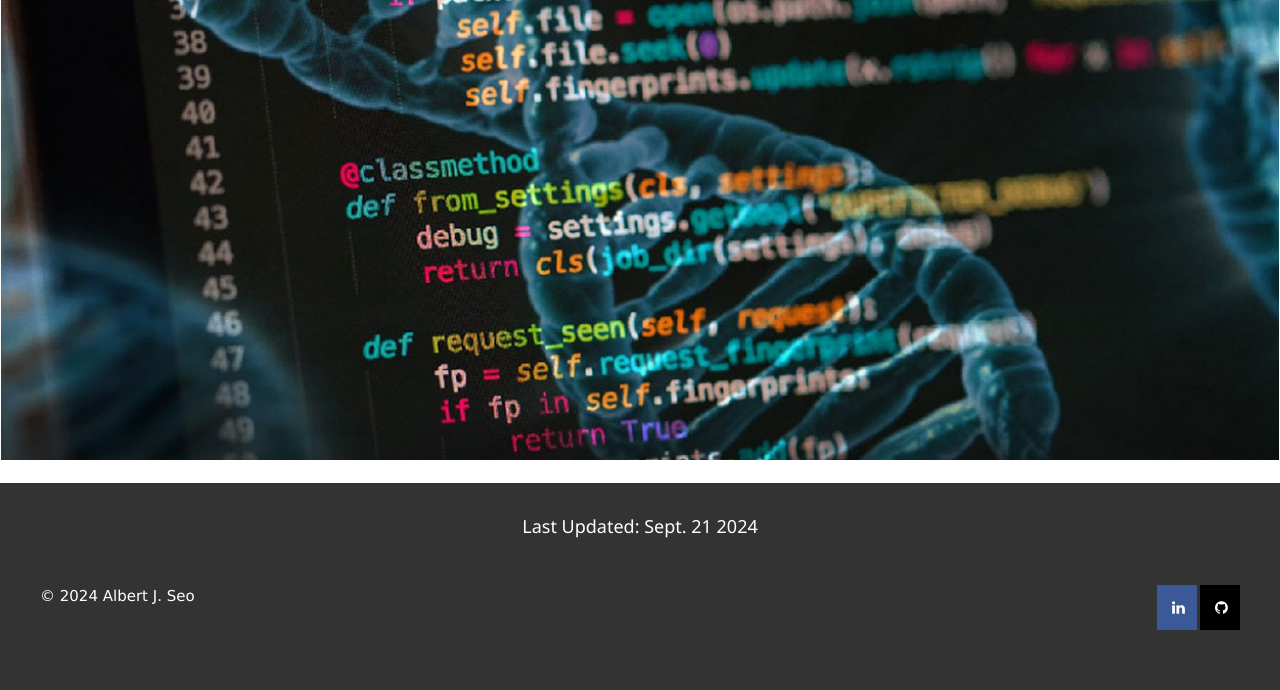
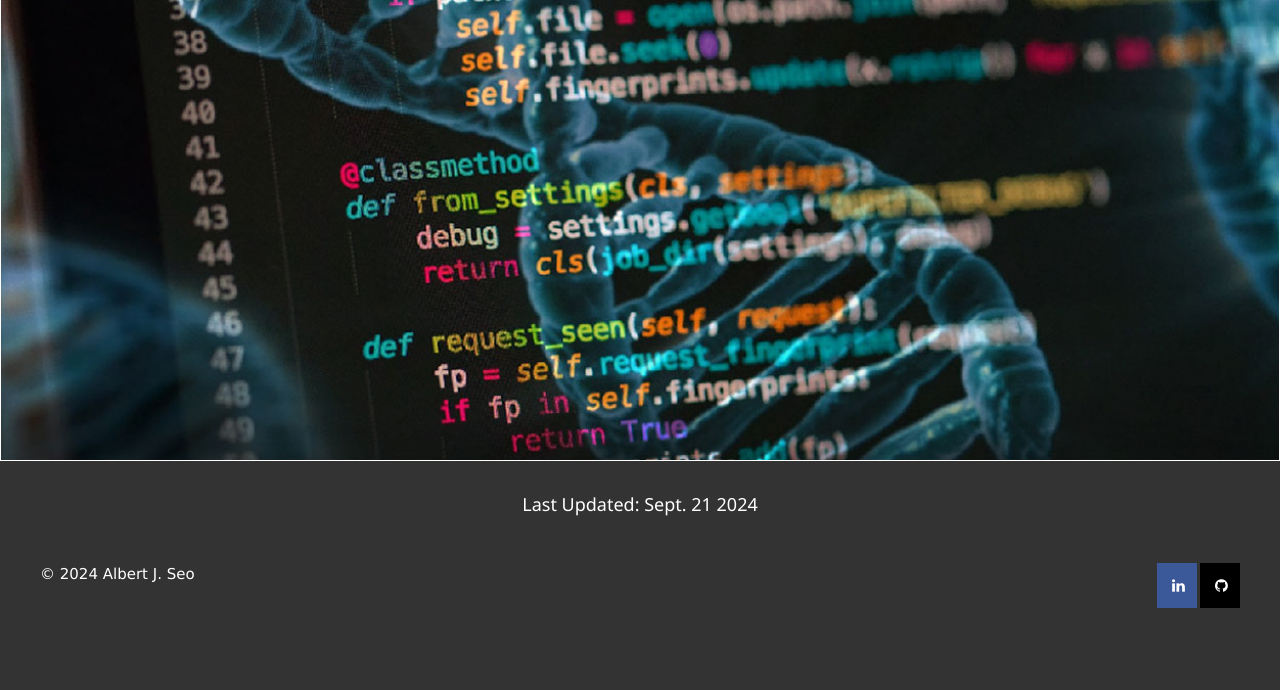
Before and after one commit to albertjseo/personal-website, a Flask app: page / in a window 1280 px wide. Shown: the part 251-941 px from the top of the page. After the commit the page ends 859 px from the top, so only its background shows below. Run offline with Flask 3, Linux system fonts and the light colour scheme.

Commit message:
Updated styles.css

```diff
--- a/static/styles.css
+++ b/static/styles.css
@@ -71,8 +71,6 @@ p {
   background-color: white;
   padding: 1px;
   margin: 0;
-  display: flex;
-  flex-direction: column;
 }
 
 .responsive {
```
